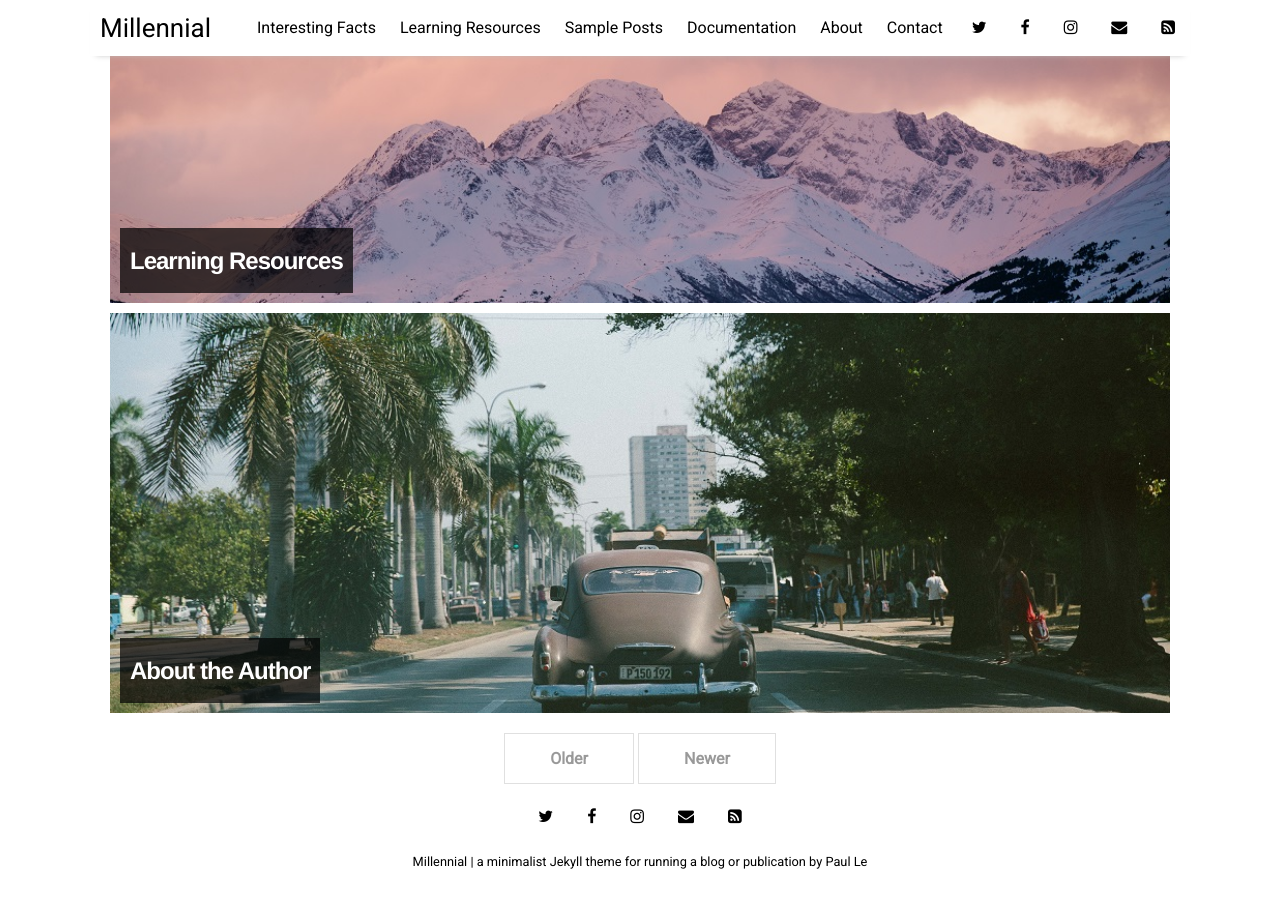
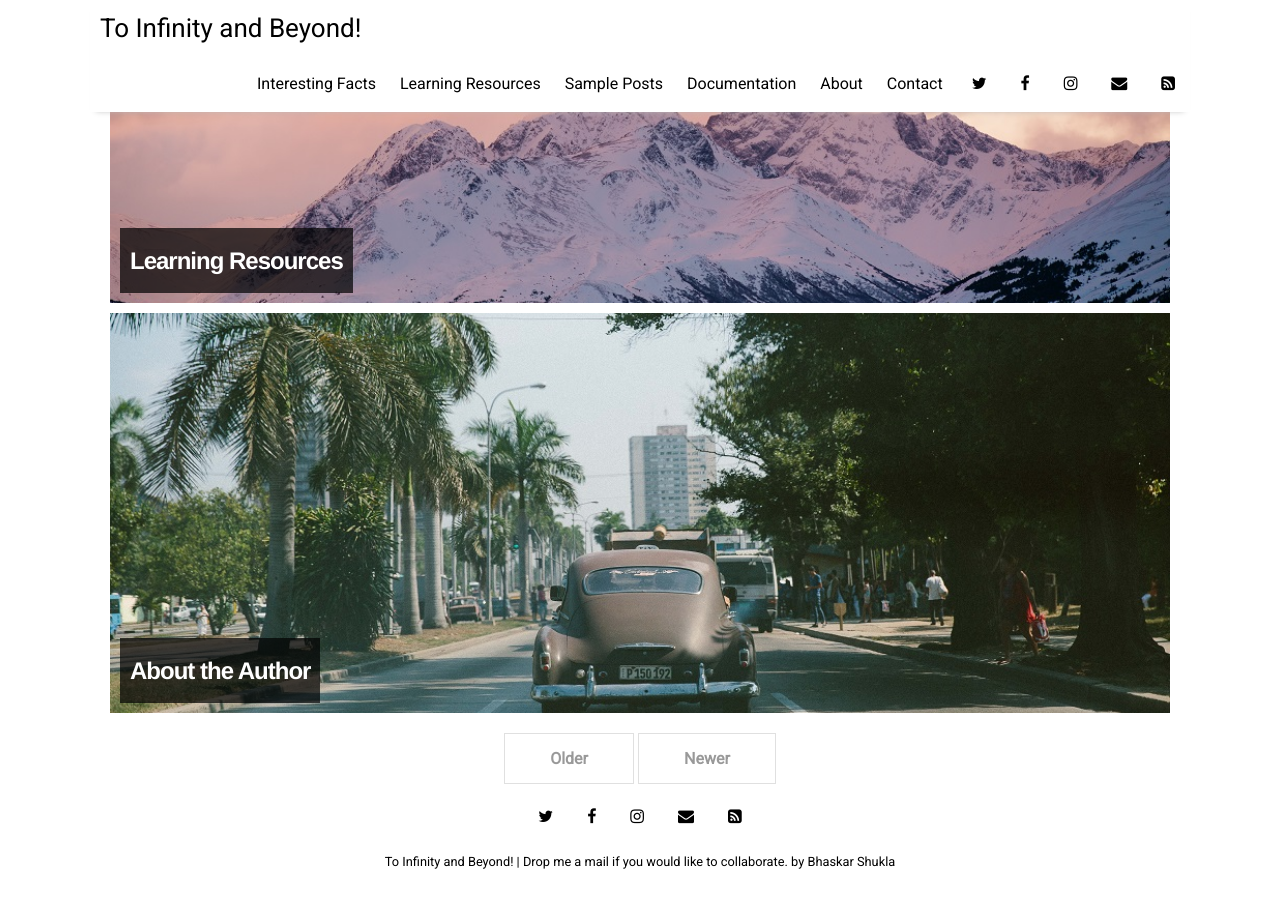
Before and after one commit to bhaskarspace/bhaskarspace.github.io, a Jekyll site: the page built from index.html, in a window 1280 px wide and 900 px high, scrolled down 1398 px. Built offline with Jekyll 4.4.1, drawn with Linux system fonts in a browser that asks for light colours; nearby versions of some CDN libraries; the list of posts is cut into pages by our own code.

Commit message:
edited config

```diff
--- a/_config.yml
+++ b/_config.yml
@@ -10,9 +10,9 @@ permalink:           /:title
 plugins:             [jekyll-paginate, jekyll-sitemap, jekyll-feed, jekyll-seo-tag]
 
 # Customise atom feed settings (this is where Jekyll-Feed gets configuration information)
-title:		           "Millennial"
-description:	       "a minimalist Jekyll theme for running a blog or publication"
-author:              "Paul Le"
+title:		           "To Infinity and Beyond!"
+description:	       "Drop me a mail if you would like to collaborate."
+author:              "Bhaskar Shukla"
 
 # RSS 2.0 can be used instead of Atom by uncommenting following two lines
 #feed:
```
